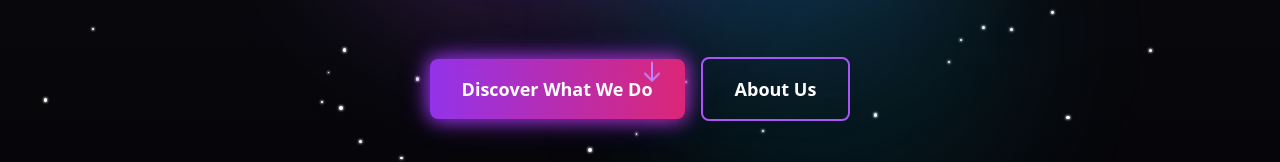
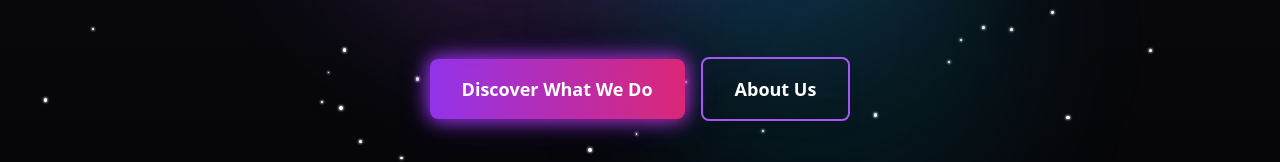
Before and after one commit to gokhandemirci1/useflowvox, a React (Vite) app: page / in a window 1280 px wide. Shown: the part 540-702 px from the top of the page. Built offline with nearby package versions, Linux system fonts and the light colour scheme; no server answers.

Commit message:
Remove scroll indicator from Hero, add ScrollToTop for contact form navigation

```diff
--- a/src/App.jsx
+++ b/src/App.jsx
@@ -1,5 +1,5 @@
 import React, { useEffect } from 'react'
-import { Routes, Route } from 'react-router-dom'
+import { Routes, Route, useLocation } from 'react-router-dom'
 import { LanguageProvider } from './contexts/LanguageContext'
 import { initGA, usePageTracking } from './hooks/useAnalytics'
 import Navbar from './components/Navbar'
@@ -8,6 +8,17 @@ import Services from './components/Services'
 import About from './components/About'
 import Footer from './components/Footer'
 import ContactForm from './components/ContactForm'
+
+// Route değiştiğinde scroll yap
+function ScrollToTop() {
+  const { pathname } = useLocation()
+
+  useEffect(() => {
+    window.scrollTo({ top: 0, behavior: 'instant' })
+  }, [pathname])
+
+  return null
+}
 
 function App() {
   // Google Analytics'i başlat
@@ -20,6 +31,7 @@ function App() {
 
   return (
     <LanguageProvider>
+      <ScrollToTop />
       <div className="min-h-screen">
         <Routes>
           <Route
--- a/src/components/ContactForm.jsx
+++ b/src/components/ContactForm.jsx
@@ -1,4 +1,4 @@
-import React, { useState } from 'react'
+import React, { useState, useEffect } from 'react'
 import { useNavigate } from 'react-router-dom'
 import { useLanguage } from '../contexts/LanguageContext'
 import { translations } from '../translations'
@@ -19,6 +19,15 @@ const ContactForm = () => {
   const [errors, setErrors] = useState({})
   const [isSubmitting, setIsSubmitting] = useState(false)
   const [showSuccessMessage, setShowSuccessMessage] = useState(false)
+
+  // Sayfa yüklendiğinde formun başına scroll et (App.jsx'teki ScrollToTop ile birlikte)
+  useEffect(() => {
+    const timer = setTimeout(() => {
+      window.scrollTo({ top: 0, behavior: 'instant' })
+    }, 10)
+
+    return () => clearTimeout(timer)
+  }, [])
 
   const handleChange = (e) => {
     const { name, value } = e.target
--- a/src/components/Hero.jsx
+++ b/src/components/Hero.jsx
@@ -200,23 +200,6 @@ const Hero = () => {
             </button>
           </div>
         </div>
-
-        {/* Scroll Indicator */}
-        <div className="absolute bottom-8 left-1/2 transform -translate-x-1/2 animate-bounce">
-          <svg
-            className="w-6 h-6 text-purple-400"
-            fill="none"
-            stroke="currentColor"
-            viewBox="0 0 24 24"
-          >
-            <path
-              strokeLinecap="round"
-              strokeLinejoin="round"
-              strokeWidth={2}
-              d="M19 14l-7 7m0 0l-7-7m7 7V3"
-            />
-          </svg>
-        </div>
       </div>
     </section>
   )
```
